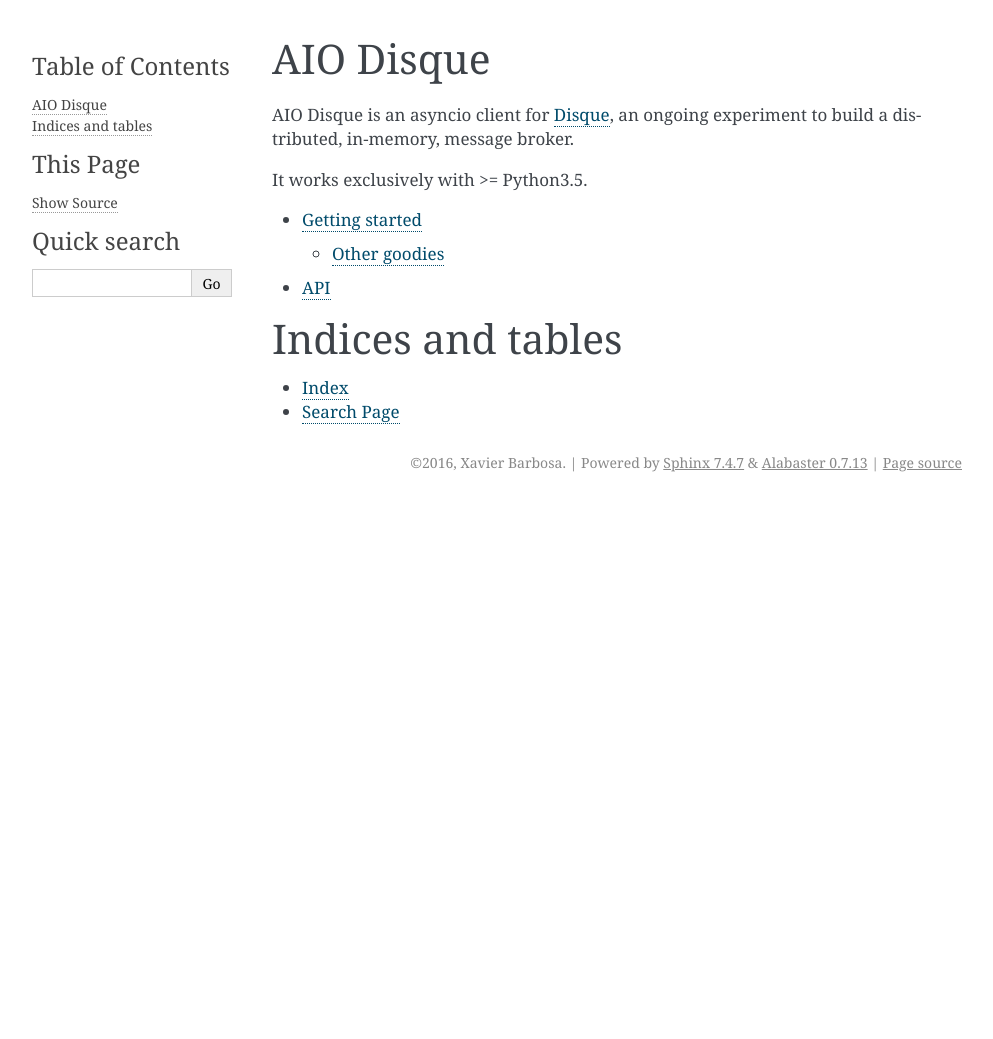
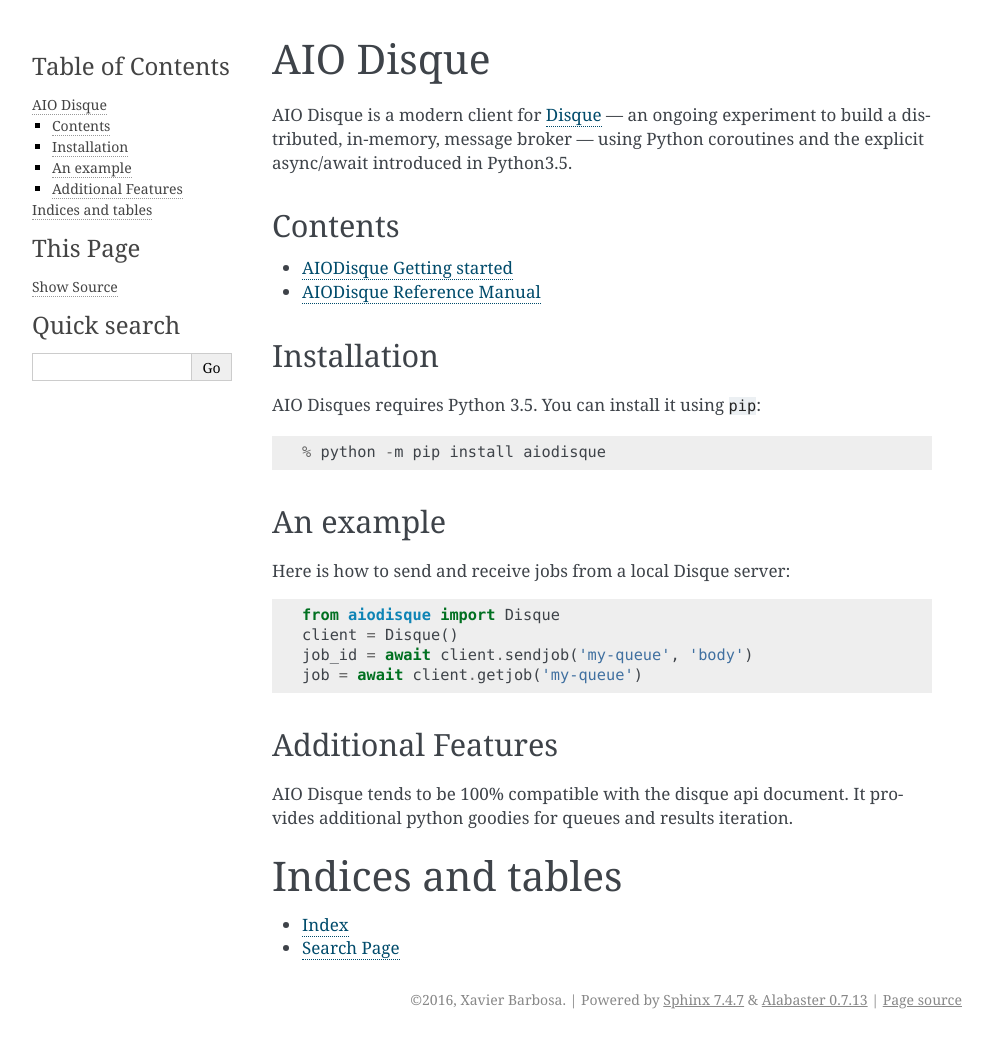
Before and after one commit to johnnoone/aiodisque, a Sphinx documentation site: the page built from docs/index.rst, in a window 1280 px wide. Shown: the whole page, without its empty margins (148-1141 px from the left). Built offline with Sphinx 7.4.7, drawn with Linux system fonts in a browser that asks for light colours; before the commit the page ends 900 px from its top, so only the background shows below that.

Commit message:
better introduction

```diff
--- a/docs/index.rst
+++ b/docs/index.rst
@@ -6,16 +6,47 @@
 AIO Disque
 ==========
 
-AIO Disque is an asyncio client for Disque_, an ongoing experiment to build a
-distributed, in-memory, message broker.
+AIO Disque is a modern client for Disque_ — an ongoing experiment to build a
+distributed, in-memory, message broker — using Python coroutines and the
+explicit async/await introduced in Python3.5.
 
-It works exclusively with >= Python3.5.
+
+Contents
+--------
 
 .. toctree::
    :maxdepth: 2
 
-   getting-started
-   api
+* :doc:`getting-started`
+* :doc:`reference`
+
+
+Installation
+------------
+
+AIO Disques requires Python 3.5. You can install it using ``pip``::
+
+    % python -m pip install aiodisque
+
+
+An example
+----------
+
+Here is how to send and receive jobs from a local Disque server:
+
+.. code-block:: python
+
+    from aiodisque import Disque
+    client = Disque()
+    job_id = await client.sendjob('my-queue', 'body')
+    job = await client.getjob('my-queue')
+
+
+Additional Features
+-------------------
+
+AIO Disque tends to be 100% compatible with the disque api document.
+It provides additional python goodies for queues and results iteration.
 
 
 Indices and tables
--- a/docs/api.rst
+++ b/docs/reference.rst
@@ -1,8 +1,7 @@
 .. py:module:: aiodisque
-.. _api:
 
-API
-===
+AIODisque Reference Manual
+==========================
 
 .. autoclass:: Disque
    :members:
```
Also changed, not shown: docs/getting-started.rst (+2 -5 lines).
